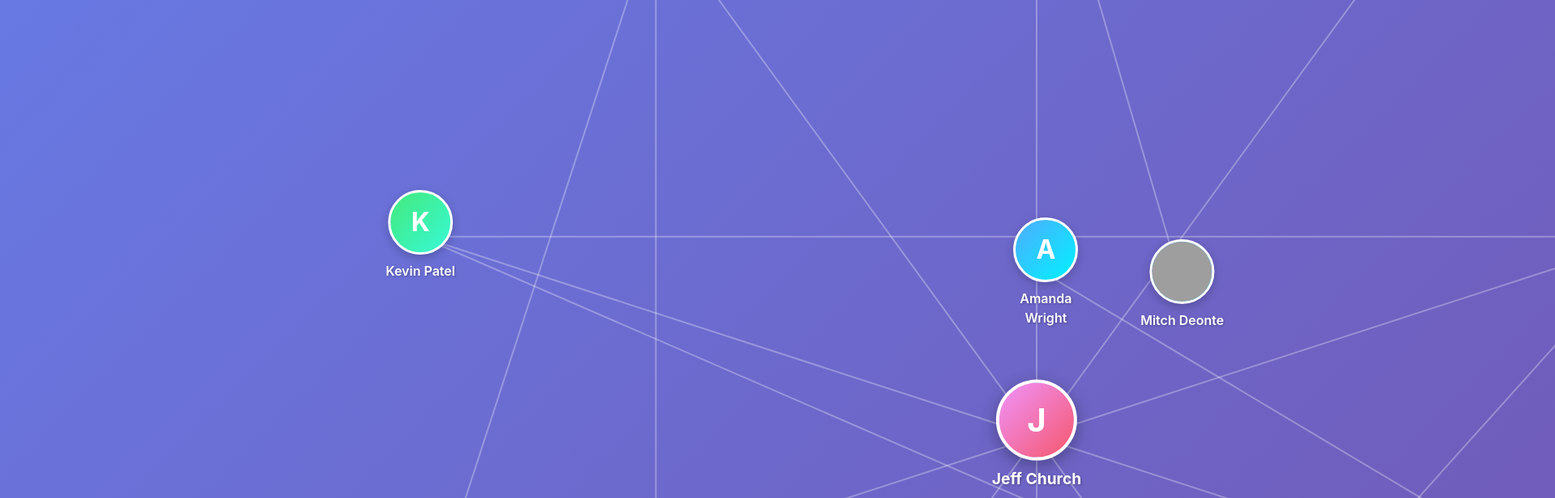
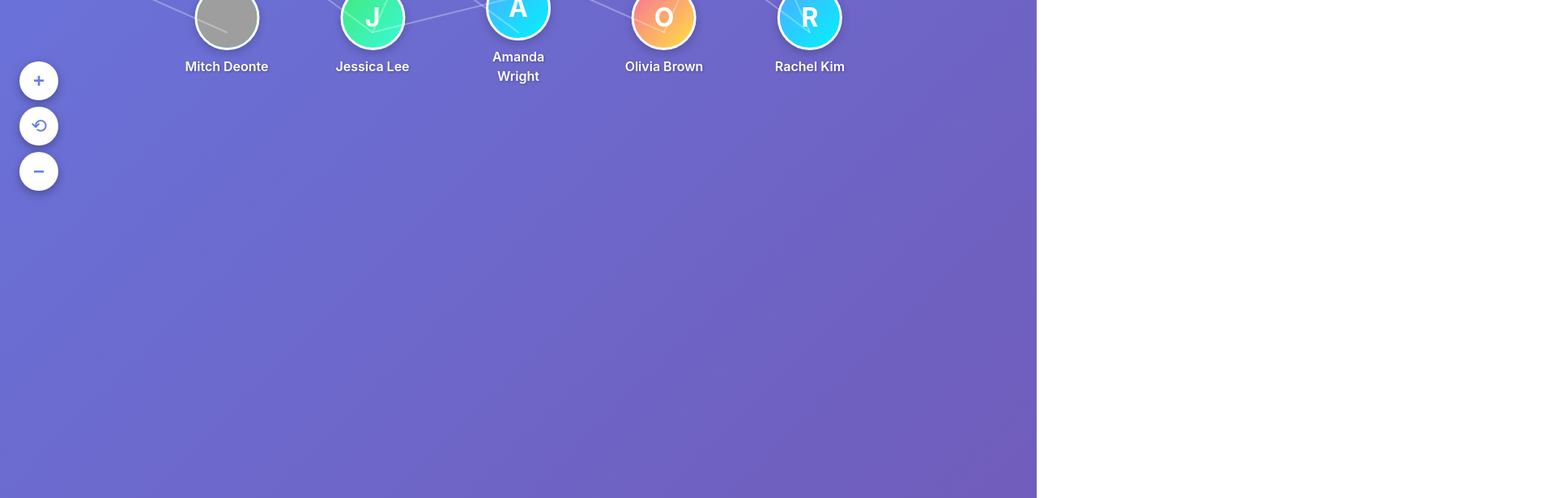
Before and after one commit to jeffchurch/HowDoYouKnowThem, a React (Vite) app: page / in a window 1280 px wide. Shown: the part 540-1156 px from the top of the page at 81% size, 1920 px wide, since content can reach past the window. Built offline with nearby package versions, Linux system fonts and the light colour scheme; grey boxes are pictures that could not be loaded.

Commit message:
Tree Style

```diff
--- a/src/App.css
+++ b/src/App.css
@@ -4,6 +4,7 @@
   display: flex;
   flex-direction: column;
   background: linear-gradient(135deg, #667eea 0%, #764ba2 100%);
+  overflow: hidden;
 }
 
 .app-header {
@@ -12,6 +13,8 @@
   background: rgba(255, 255, 255, 0.1);
   backdrop-filter: blur(10px);
   box-shadow: 0 4px 6px rgba(0, 0, 0, 0.1);
+  width: 100%;
+  flex-shrink: 0;
 }
 
 .app-header h1 {
@@ -20,6 +23,14 @@
   font-size: 1.5rem;
   font-weight: 600;
   text-shadow: 2px 2px 4px rgba(0, 0, 0, 0.2);
+}
+
+.tree-container {
+  flex: 1;
+  overflow: auto;
+  position: relative;
+  width: 100%;
+  height: 100%;
 }
 
 .loading,
--- a/src/App.jsx
+++ b/src/App.jsx
@@ -48,7 +48,7 @@ function App() {
         <h1>How Do You Know Them?</h1>
       </header>
       <div className="tree-container">
-        <RelationshipTree people={people} centerPerson="Jeff Church" />
+        <RelationshipTree people={people} />
       </div>
     </div>
   )
--- a/src/components/RelationshipTree.css
+++ b/src/components/RelationshipTree.css
@@ -183,6 +183,52 @@
   font-weight: 500;
 }
 
+.tree-content {
+  position: absolute;
+  top: 0;
+  left: 0;
+  width: 100%;
+  height: 100%;
+  transition: transform 0.3s ease;
+}
+
+.zoom-controls {
+  position: fixed;
+  bottom: 1.5rem;
+  left: 1.5rem;
+  display: flex;
+  flex-direction: column;
+  gap: 0.5rem;
+  z-index: 50;
+}
+
+.zoom-button {
+  width: 48px;
+  height: 48px;
+  border-radius: 50%;
+  background: white;
+  border: none;
+  box-shadow: 0 4px 12px rgba(0, 0, 0, 0.3);
+  cursor: pointer;
+  font-size: 1.5rem;
+  font-weight: bold;
+  color: #667eea;
+  display: flex;
+  align-items: center;
+  justify-content: center;
+  transition: all 0.2s ease;
+}
+
+.zoom-button:hover {
+  background: #667eea;
+  color: white;
+  transform: scale(1.1);
+}
+
+.zoom-button:active {
+  transform: scale(0.95);
+}
+
 @media (min-width: 768px) {
   .relationship-tree {
     height: calc(100vh - 100px);
--- a/src/components/RelationshipTree.jsx
+++ b/src/components/RelationshipTree.jsx
@@ -2,10 +2,11 @@ import { useState, useEffect, useRef } from 'react'
 import './RelationshipTree.css'
 import PersonCard from './PersonCard'
 
-const RelationshipTree = ({ people, centerPerson }) => {
+const RelationshipTree = ({ people }) => {
   const [positions, setPositions] = useState([])
   const containerRef = useRef(null)
   const [selectedPerson, setSelectedPerson] = useState(null)
+  const [zoom, setZoom] = useState(1)
 
   useEffect(() => {
     if (!people || people.length === 0) return
@@ -20,104 +21,77 @@ const RelationshipTree = ({ people, centerPerson }) => {
       const centerX = width / 2
       const centerY = height / 2
 
-      const baseRadius = Math.min(width, height) * 0.4
-      const secondaryRadius = baseRadius * 0.8 // Distance from primary nodes
+      const verticalSpacing = 200 // Vertical distance between levels
+      const horizontalSpacing = 180 // Horizontal spacing between nodes
 
-      // Separate people into those connected to center and those who aren't
-      const connectedToCenter = []
-      const notConnectedToCenter = []
-
-      people.forEach(person => {
-        if (person.connections && person.connections.includes(centerPerson)) {
-          connectedToCenter.push(person)
-        } else {
-          notConnectedToCenter.push(person)
-        }
-      })
+      // Build a top-down tree layout
+      if (people.length === 0) return []
 
       const positions = []
       const positionMap = new Map()
+      const levels = [] // Track people by level
 
-      // Position people connected to center in a circle
-      connectedToCenter.forEach((person, index) => {
-        const angle = (index / connectedToCenter.length) * 2 * Math.PI - Math.PI / 2
-        const x = centerX + baseRadius * Math.cos(angle)
-        const y = centerY + baseRadius * Math.sin(angle)
+      // Start with the first person at the top
+      const firstPerson = people[0]
+      levels[0] = [firstPerson]
 
+      // Build levels based on connections
+      const visited = new Set([firstPerson.name])
+      let currentLevel = 0
+
+      while (currentLevel < levels.length) {
+        const currentLevelPeople = levels[currentLevel]
+        const nextLevel = []
+
+        currentLevelPeople.forEach(person => {
+          // Find all connections that haven't been visited
+          person.connections?.forEach(connName => {
+            const connectedPerson = people.find(p => p.name === connName)
+            if (connectedPerson && !visited.has(connName)) {
+              nextLevel.push(connectedPerson)
+              visited.add(connName)
+            }
+          })
+        })
+
+        if (nextLevel.length > 0) {
+          levels[currentLevel + 1] = nextLevel
+        }
+        currentLevel++
+      }
+
+      // Position nodes in each level
+      levels.forEach((levelPeople, levelIndex) => {
+        const levelWidth = (levelPeople.length - 1) * horizontalSpacing
+        const startX = centerX - levelWidth / 2
+        const y = 100 + levelIndex * verticalSpacing // Start from top with padding
+
+        levelPeople.forEach((person, index) => {
+          const x = startX + index * horizontalSpacing
           const pos = {
             ...person,
             x,
             y,
-          angle
+            angle: 0
           }
           positions.push(pos)
           positionMap.set(person.name, pos)
         })
+      })
 
-      // Position people not connected to center near their first connection
-      const positioned = new Set(connectedToCenter.map(p => p.name))
-      const queue = [...notConnectedToCenter]
-      let attempts = 0
-      const maxAttempts = queue.length * 3
-
-      while (queue.length > 0 && attempts < maxAttempts) {
-        attempts++
-        const person = queue.shift()
-
-        // Find first connection that's already positioned
-        const anchorConnection = person.connections?.find(conn =>
-          positionMap.has(conn) || conn === centerPerson
-        )
-
-        if (anchorConnection) {
-          let anchorX, anchorY
-
-          if (anchorConnection === centerPerson) {
-            anchorX = centerX
-            anchorY = centerY
-          } else {
-            const anchor = positionMap.get(anchorConnection)
-            anchorX = anchor.x
-            anchorY = anchor.y
-          }
-
-          // Count how many people are already positioned around this anchor
-          const siblingsAroundAnchor = positions.filter(p =>
-            p.connections?.includes(anchorConnection) && p.name !== person.name
-          ).length
-
-          // Position in a circle around the anchor
-          const angle = (siblingsAroundAnchor * (Math.PI * 2 / 6)) + Math.random() * 0.3
-          const x = anchorX + secondaryRadius * Math.cos(angle)
-          const y = anchorY + secondaryRadius * Math.sin(angle)
-
-          const pos = {
-            ...person,
-            x,
-            y,
-            angle
-          }
-          positions.push(pos)
-          positionMap.set(person.name, pos)
-          positioned.add(person.name)
-        } else {
-          // No positioned connection yet, put back in queue
-          queue.push(person)
-        }
-      }
-
-      // If any people still aren't positioned (isolated nodes), place them in outer ring
-      queue.forEach((person, index) => {
-        const angle = (index / queue.length) * 2 * Math.PI
-        const x = centerX + (baseRadius * 1.5) * Math.cos(angle)
-        const y = centerY + (baseRadius * 1.5) * Math.sin(angle)
-
+      // Handle any unconnected nodes
+      people.forEach(person => {
+        if (!visited.has(person.name)) {
+          const x = centerX + (visited.size - people.length / 2) * horizontalSpacing
+          const y = 100 + levels.length * verticalSpacing
           positions.push({
             ...person,
             x,
             y,
-          angle
+            angle: 0
           })
+          positionMap.set(person.name, { x, y })
+        }
       })
 
       return positions
@@ -139,9 +113,60 @@ const RelationshipTree = ({ people, centerPerson }) => {
     setSelectedPerson(selectedPerson?.name === person.name ? null : person)
   }
 
+  const handleZoomIn = () => {
+    setZoom(prev => Math.min(prev + 0.2, 3))
+  }
+
+  const handleZoomOut = () => {
+    setZoom(prev => Math.max(prev - 0.2, 0.3))
+  }
+
+  const handleResetZoom = () => {
+    setZoom(1)
+  }
+
+  // Center the view on the first person when component loads
+  useEffect(() => {
+    if (positions.length > 0 && containerRef.current) {
+      // Use requestAnimationFrame to ensure DOM is fully rendered
+      setTimeout(() => {
+        requestAnimationFrame(() => {
+          const container = containerRef.current
+          const scrollableParent = container.parentElement // tree-container
+          if (!container || !scrollableParent) return
+
+          // Get the viewport size from the scrollable parent
+          const viewportWidth = scrollableParent.clientWidth
+          const viewportHeight = scrollableParent.clientHeight
+
+          // First person is positioned at 50% of the container's actual dimensions
+          // Use scrollWidth/scrollHeight to get the actual canvas size
+          const canvasWidth = container.scrollWidth
+          const canvasHeight = container.scrollHeight
+          const firstPersonX = canvasWidth / 2
+          const firstPersonY = canvasHeight / 2
+
+          // Scroll to position first person near the top (family tree style)
+          const scrollLeft = firstPersonX - viewportWidth / 2
+          const scrollTop = Math.max(0, firstPersonY - 150) // Position 150px from top of viewport
+
+          // Set scroll position directly (most reliable method)
+          scrollableParent.scrollLeft = scrollLeft
+          scrollableParent.scrollTop = scrollTop
+        })
+      }, 300)
+    }
+  }, [positions])
+
   return (
     <div className="relationship-tree" ref={containerRef}>
-      <svg className="connections-svg">
+      <svg
+        className="connections-svg"
+        style={{
+          transform: `scale(${zoom})`,
+          transformOrigin: 'center center',
+        }}
+      >
         {positions.map((person, index) => {
           const container = containerRef.current
           if (!container) return null
@@ -153,21 +178,6 @@ const RelationshipTree = ({ people, centerPerson }) => {
           if (!person.connections || person.connections.length === 0) return null
 
           return person.connections.map((connectionName, connIndex) => {
-            // Check if connecting to center person
-            if (connectionName === centerPerson) {
-              return (
-                <line
-                  key={`line-${index}-${connIndex}`}
-                  x1={centerX}
-                  y1={centerY}
-                  x2={person.x}
-                  y2={person.y}
-                  className="connection-line"
-                  strokeWidth={selectedPerson?.name === person.name ? "3" : "2"}
-                />
-              )
-            }
-
             // Find the connected person in positions
             const connectedPerson = positions.find(p => p.name === connectionName)
             if (!connectedPerson) return null
@@ -193,22 +203,13 @@ const RelationshipTree = ({ people, centerPerson }) => {
         })}
       </svg>
 
-      {/* Center person (You) */}
       <div
-        className="person-node center-person"
+        className="tree-content"
         style={{
-          left: '50%',
-          top: '50%',
-          transform: 'translate(-50%, -50%)'
+          transform: `scale(${zoom})`,
+          transformOrigin: 'center center',
         }}
       >
-        <div className="person-avatar center-avatar">
-          <span className="person-initial">J</span>
-        </div>
-        <div className="person-name">{centerPerson}</div>
-      </div>
-
-      {/* Connected people */}
         {positions.map((person, index) => (
           <PersonCard
             key={index}
@@ -217,6 +218,7 @@ const RelationshipTree = ({ people, centerPerson }) => {
             onClick={() => handlePersonClick(person)}
           />
         ))}
+      </div>
 
       {/* Info panel for selected person */}
       {selectedPerson && (
@@ -252,6 +254,19 @@ const RelationshipTree = ({ people, centerPerson }) => {
           )}
         </div>
       )}
+
+      {/* Zoom controls */}
+      <div className="zoom-controls">
+        <button className="zoom-button" onClick={handleZoomIn} title="Zoom In">
+          +
+        </button>
+        <button className="zoom-button" onClick={handleResetZoom} title="Reset Zoom">
+          ⟲
+        </button>
+        <button className="zoom-button" onClick={handleZoomOut} title="Zoom Out">
+          −
+        </button>
+      </div>
     </div>
   )
 }
```
Also changed, not shown: public/data/relationships.json (+18 -0 lines). Lines whose indentation alone changed are shown as unchanged.
